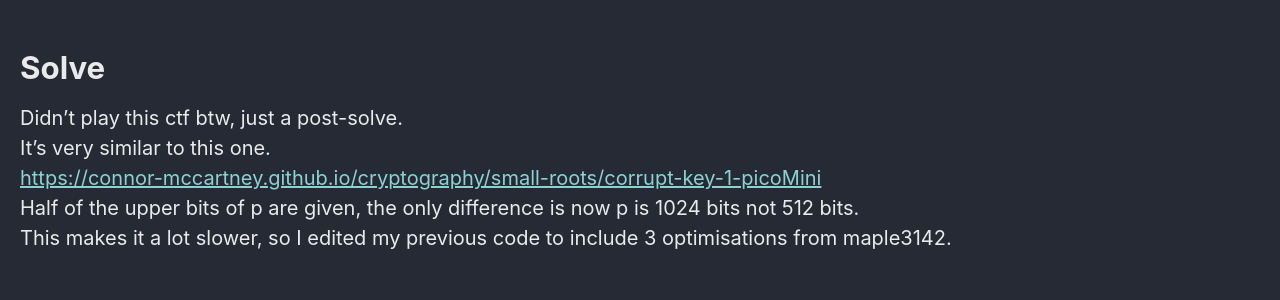
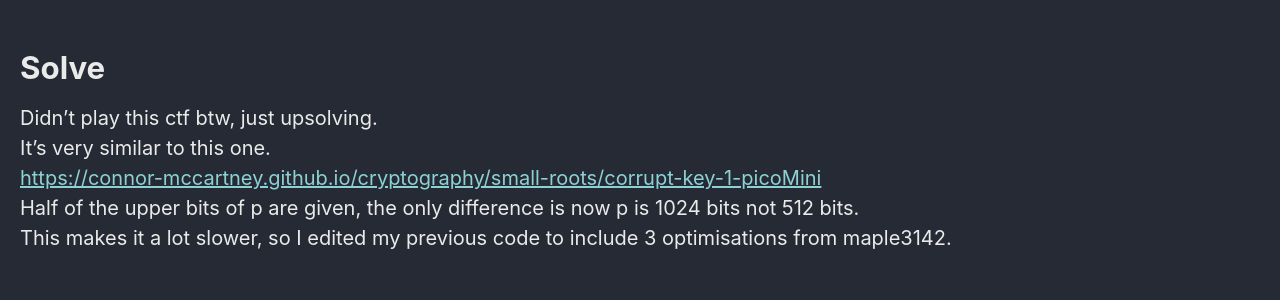
Before and after one commit to Connor-McCartney/Connor-McCartney.github.io, a Jekyll site: the page built from _pages/cryptography/small-roots/push-it-to-the-limit-WACON-2023-prequal.md, in a window 1280 px wide and 900 px high, scrolled down 739 px. Shown: the part 154-454 px from the top of the window. Built offline with Jekyll 4.4.1, drawn with Linux system fonts in a browser that asks for light colours; cached includes are drawn as plain includes.

Commit message:
Update push-it-to-the-limit-WACON-2023-prequal.md

```diff
--- a/_pages/cryptography/small-roots/push-it-to-the-limit-WACON-2023-prequal.md
+++ b/_pages/cryptography/small-roots/push-it-to-the-limit-WACON-2023-prequal.md
@@ -37,7 +37,7 @@ p_msb = 161405912451824860188834725646055524173328544131300133372580621368926433
 
 # Solve
 
-Didn't play this ctf btw, just a post-solve. <br>
+Didn't play this ctf btw, just upsolving. <br>
 It's very similar to this one. <br>
 <https://connor-mccartney.github.io/cryptography/small-roots/corrupt-key-1-picoMini> <br>
 Half of the upper bits of p are given, the only difference is now p is 1024 bits not 512 bits. <br>
```
